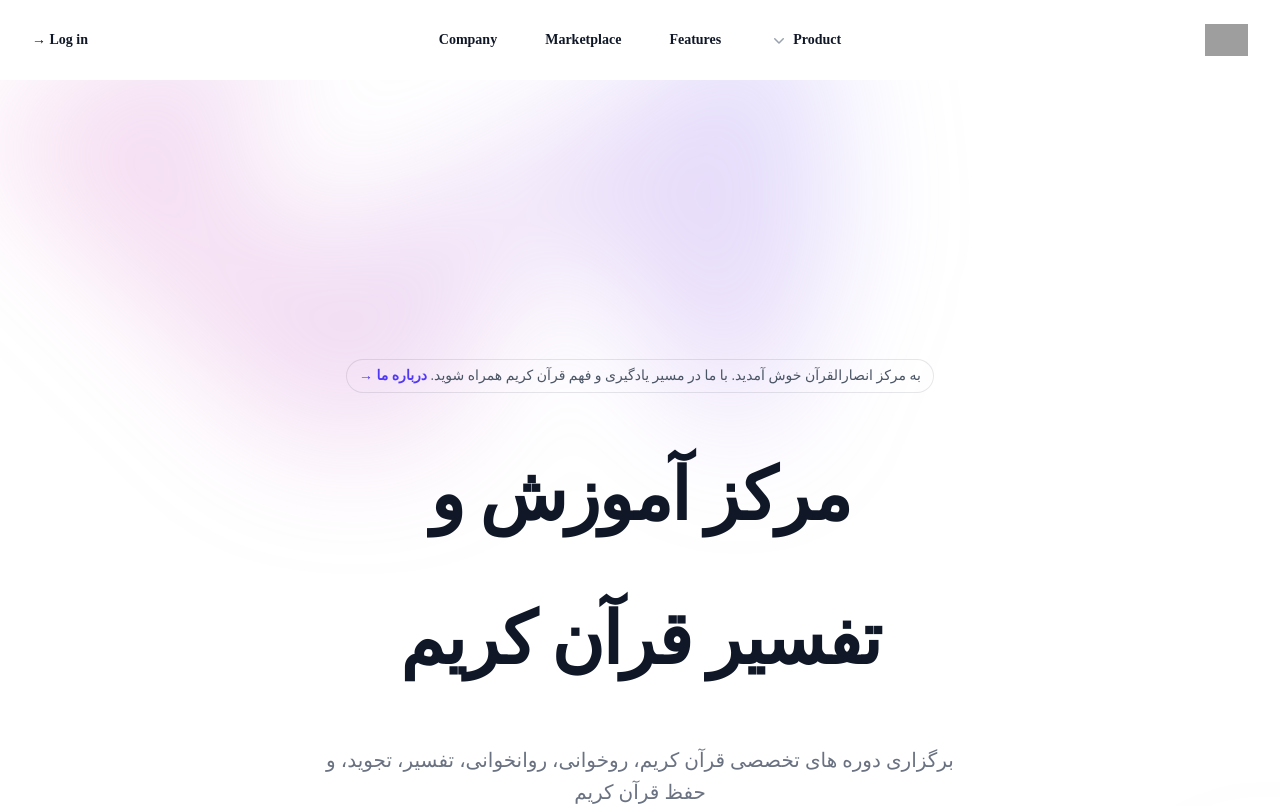
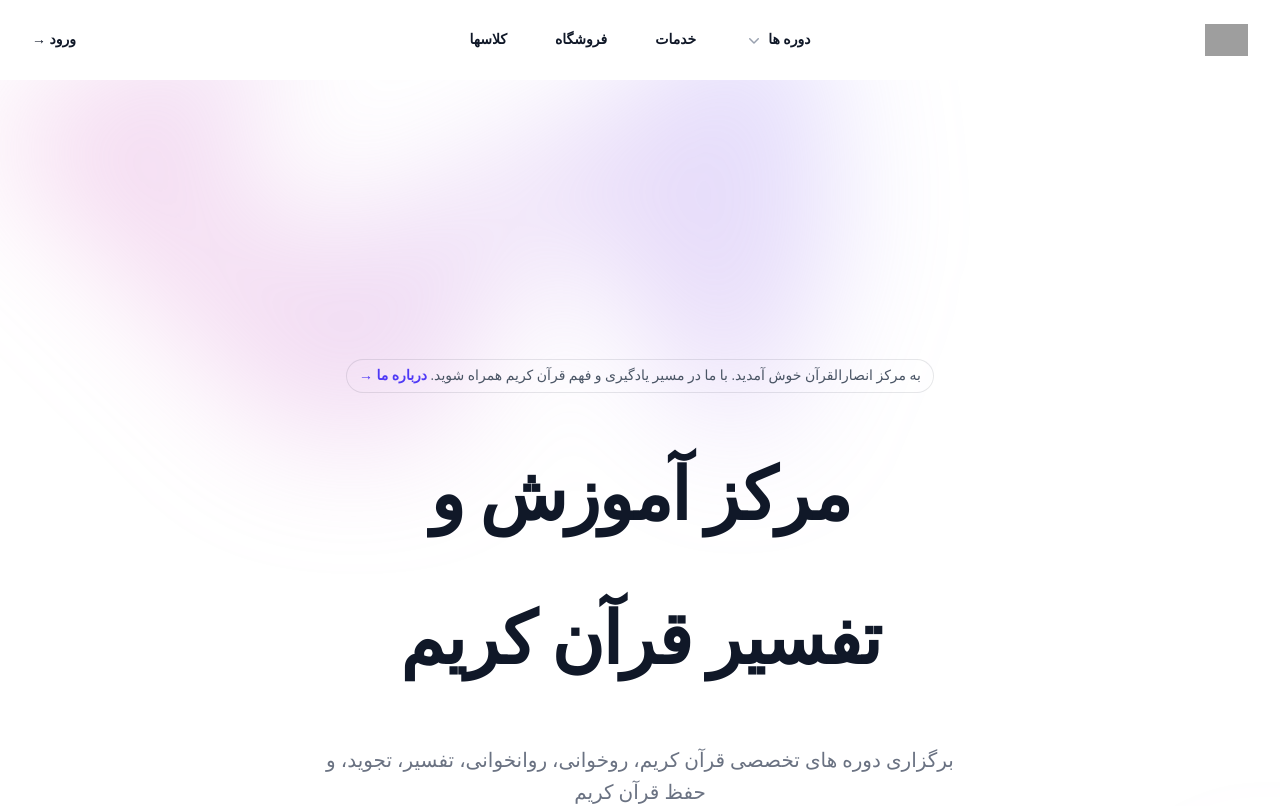
Before and after one commit to seyedahmaddv/ansarolquran, a Next.js app in the folder frontend/: page / in a window 1280 px wide. Shown: the top 806 px of the page. Built offline with nearby package versions, Linux system fonts and the light colour scheme; grey boxes are pictures that could not be loaded.

Commit message:
modify header component

```diff
--- a/frontend/components/Header.tsx
+++ b/frontend/components/Header.tsx
@@ -44,7 +44,7 @@ export default function Example() {
       <nav aria-label="Global" className="mx-auto flex max-w-7xl items-center justify-between p-6 lg:px-8">
         <div className="flex lg:flex-1">
           <Link href="/" className="-m-1.5 p-1.5">
-            <span className="sr-only">Your Company</span>
+            <span className="sr-only">انصارالقرآن</span>
             <img
               alt=""
               src="https://img.freepik.com/free-vector/open-book-glyph-style_78370-7117.jpg?t=st=1744794932~exp=1744798532~hmac=bedf7e40cddf01d632f18e40c2019fdb7496ef4e05f726402e71031dc172ca02&w=996"
@@ -58,14 +58,14 @@ export default function Example() {
             onClick={() => setMobileMenuOpen(true)}
             className="-m-2.5 inline-flex items-center justify-center rounded-md p-2.5 text-gray-700"
           >
-            <span className="sr-only">Open main menu</span>
+            <span className="sr-only">باز کردن منو اصلی</span>
             <Bars3Icon aria-hidden="true" className="size-6" />
           </button>
         </div>
         <PopoverGroup className="hidden lg:flex lg:gap-x-12">
           <Popover className="relative">
             <PopoverButton className="flex items-center gap-x-1 text-sm/6 font-semibold text-gray-900">
-              Product
+              دوره ها
               <ChevronDownIcon aria-hidden="true" className="size-5 flex-none text-gray-400" />
             </PopoverButton>
 
@@ -108,18 +108,18 @@ export default function Example() {
           </Popover>
 
           <Link href="#" className="text-sm/6 font-semibold text-gray-900">
-            Features
+            خدمات
           </Link>
           <Link href="#" className="text-sm/6 font-semibold text-gray-900">
-            Marketplace
+            فروشگاه
           </Link>
           <Link href="#" className="text-sm/6 font-semibold text-gray-900">
-            Company
+            کلاسها
           </Link>
         </PopoverGroup>
         <div className="hidden lg:flex lg:flex-1 lg:justify-end">
           <Link href="#" className="text-sm/6 font-semibold text-gray-900">
-            Log in <span aria-hidden="true">&rarr;</span>
+            ورود <span aria-hidden="true">&rarr;</span>
           </Link>
         </div>
       </nav>
@@ -149,7 +149,7 @@ export default function Example() {
               <div className="space-y-2 py-6">
                 <Disclosure as="div" className="-mx-3">
                   <DisclosureButton className="group flex w-full items-center justify-between rounded-lg py-2 pr-3.5 pl-3 text-base/7 font-semibold text-gray-900 hover:bg-gray-50">
-                    Product
+                    دوره ها
                     <ChevronDownIcon aria-hidden="true" className="size-5 flex-none group-data-open:rotate-180" />
                   </DisclosureButton>
                   <DisclosurePanel className="mt-2 space-y-2">
@@ -169,19 +169,19 @@ export default function Example() {
                   href="#"
                   className="-mx-3 block rounded-lg px-3 py-2 text-base/7 font-semibold text-gray-900 hover:bg-gray-50"
                 >
-                  Features
+                  خدمات
                 </Link>
                 <Link
                   href="#"
                   className="-mx-3 block rounded-lg px-3 py-2 text-base/7 font-semibold text-gray-900 hover:bg-gray-50"
                 >
-                  Marketplace
+                  فروشگاه
                 </Link>
                 <Link
                   href="#"
                   className="-mx-3 block rounded-lg px-3 py-2 text-base/7 font-semibold text-gray-900 hover:bg-gray-50"
                 >
-                  Company
+                  درباره ما
                 </Link>
               </div>
               <div className="py-6">
@@ -189,7 +189,7 @@ export default function Example() {
                   href="#"
                   className="-mx-3 block rounded-lg px-3 py-2.5 text-base/7 font-semibold text-gray-900 hover:bg-gray-50"
                 >
-                  Log in
+                  ورود
                 </Link>
               </div>
             </div>
```
